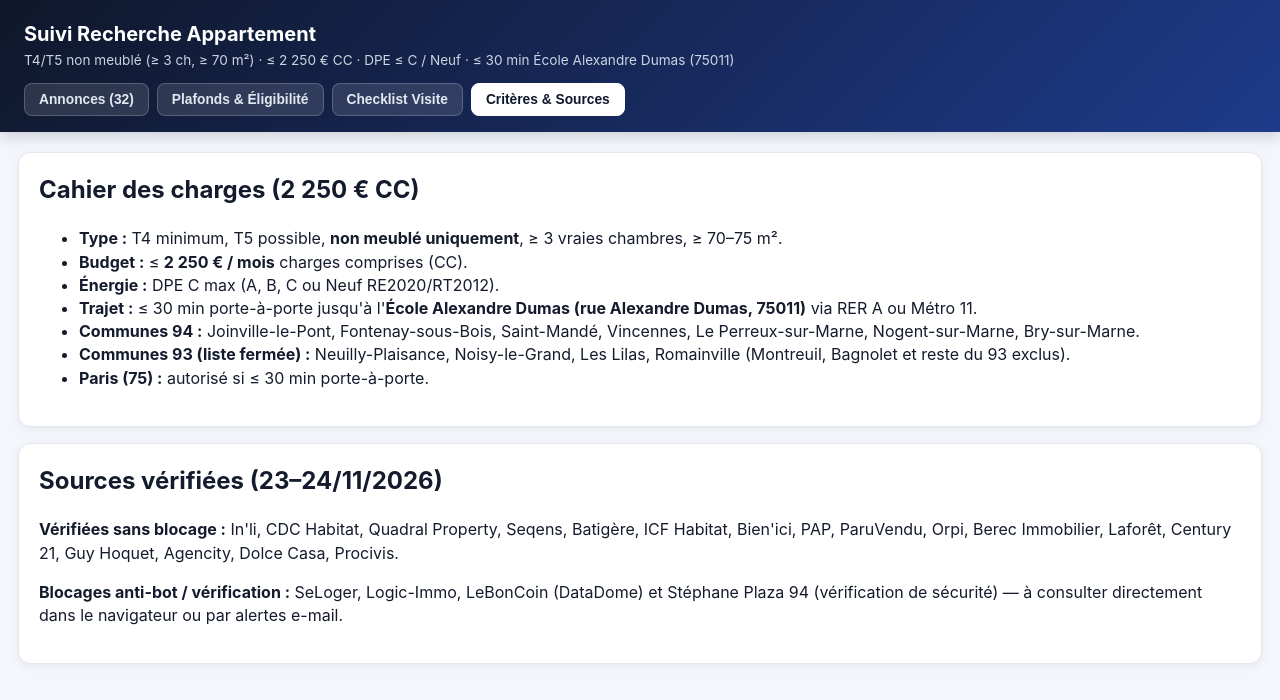
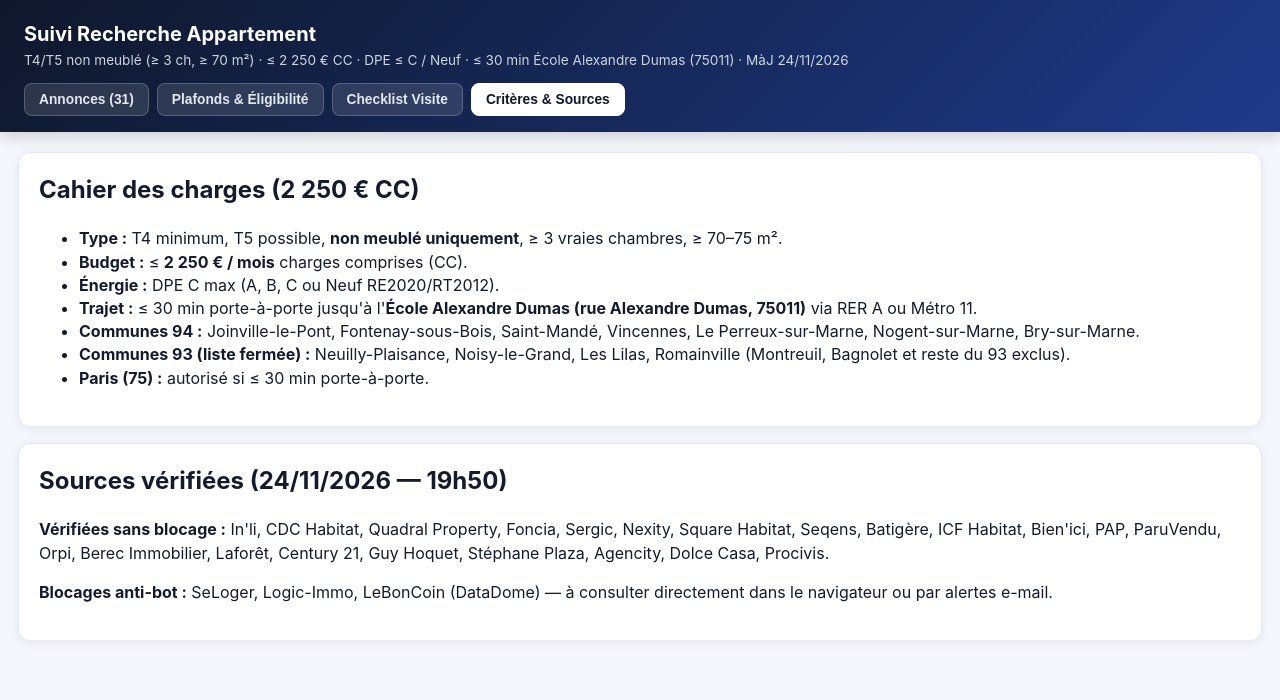
Before and after one commit to vincenzorpg/Logement, a plain HTML site: page index.html in a window 1280 px wide. Both pictures are taken after a click on the button "Critères & Sources". Drawn offline with Linux system fonts and the light colour scheme.

Commit message:
Update listings 24/11: add IN'LI Romainville, mark Quadral Fontenay removed, verify market status

```diff
--- a/index.html
+++ b/index.html
@@ -98,7 +98,7 @@
     <div class="header-inner">
       <div>
         <h1>Suivi Recherche Appartement</h1>
-        <div class="subtitle">T4/T5 non meublé (≥ 3 ch, ≥ 70 m²) · ≤ 2 250 € CC · DPE ≤ C / Neuf · ≤ 30 min École Alexandre Dumas (75011)</div>
+        <div class="subtitle">T4/T5 non meublé (≥ 3 ch, ≥ 70 m²) · ≤ 2 250 € CC · DPE ≤ C / Neuf · ≤ 30 min École Alexandre Dumas (75011) · MàJ 24/11/2026</div>
       </div>
       <div class="tabs">
         <button class="tab-btn active" onclick="switchTab('annonces', this)">Annonces (<span id="tab-count">0</span>)</button>
@@ -265,9 +265,9 @@
         </ul>
       </div>
       <div class="panel">
-        <h2 style="margin-top:0">Sources vérifiées (23–24/11/2026)</h2>
-        <p><strong>Vérifiées sans blocage :</strong> In'li, CDC Habitat, Quadral Property, Seqens, Batigère, ICF Habitat, Bien'ici, PAP, ParuVendu, Orpi, Berec Immobilier, Laforêt, Century 21, Guy Hoquet, Agencity, Dolce Casa, Procivis.</p>
-        <p><strong>Blocages anti-bot / vérification :</strong> SeLoger, Logic-Immo, LeBonCoin (DataDome) et Stéphane Plaza 94 (vérification de sécurité) — à consulter directement dans le navigateur ou par alertes e-mail.</p>
+        <h2 style="margin-top:0">Sources vérifiées (24/11/2026 — 19h50)</h2>
+        <p><strong>Vérifiées sans blocage :</strong> In'li, CDC Habitat, Quadral Property, Foncia, Sergic, Nexity, Square Habitat, Seqens, Batigère, ICF Habitat, Bien'ici, PAP, ParuVendu, Orpi, Berec Immobilier, Laforêt, Century 21, Guy Hoquet, Stéphane Plaza, Agencity, Dolce Casa, Procivis.</p>
+        <p><strong>Blocages anti-bot :</strong> SeLoger, Logic-Immo, LeBonCoin (DataDome) — à consulter directement dans le navigateur ou par alertes e-mail.</p>
       </div>
     </section>
   </main>
@@ -291,14 +291,15 @@
       { id: "cdc-1365065", prio: "1 - Top", status: "À vérifier (plafond LLI)", regime: "LLI (plafond 4 pers.)", regimeType: "plafond", city: "Joinville-le-Pont (94340)", addr: "5 Allée Mme Gisèle Halimi (Rue de Paris)", trajet: "2 min RER A · ~22-25 min porte-à-porte", bien: "T4 · 92 m² · 3 ch · 3e asc.", atouts: "Balcon & parking/cave selon lot · LLI", rent: 2030, fee: 0, dpe: "Neuf 2027", dpeOk: true, dispo: "Mars 2027", contact: "CDC Habitat (1365065)", url: "https://www.cdc-habitat.fr/annonces-immobilieres/location/ile-de-france/val-de-marne/joinville-le-pont/1365065", action: "Même plafond LLI qu'In'li (4 pers. requis : 103 727 €)", msgKey: "plafond" },
       { id: "cdc-1365500", prio: "1 - Top", status: "À vérifier (plafond LLI)", regime: "LLI (plafond 4 pers.)", regimeType: "plafond", city: "Joinville-le-Pont (94340)", addr: "5 Allée Mme Gisèle Halimi (Rue de Paris)", trajet: "2 min RER A · ~22-25 min porte-à-porte", bien: "T4 · 88 m² · 3 ch · 3e asc.", atouts: "Balcon & parking/cave selon lot · LLI", rent: 1949, fee: 0, dpe: "Neuf 2027", dpeOk: true, dispo: "Mars 2027", contact: "CDC Habitat (1365500)", url: "https://www.cdc-habitat.fr/annonces-immobilieres/location/ile-de-france/val-de-marne/joinville-le-pont/1365500", action: "Même plafond LLI qu'In'li (4 pers. requis : 103 727 €)", msgKey: "plafond" },
       { id: "cdc-1365341", prio: "1 - Top", status: "À vérifier (plafond LLI)", regime: "LLI (plafond 4 pers.)", regimeType: "plafond", city: "Joinville-le-Pont (94340)", addr: "6 Allée Mme Gisèle Halimi (Rue de Paris)", trajet: "2 min RER A · ~22-25 min porte-à-porte", bien: "T4 · 82 m² · 3 ch · 1er asc.", atouts: "Balcon & parking/cave selon lot · LLI", rent: 1797, fee: 0, dpe: "Neuf 2027", dpeOk: true, dispo: "Mars 2027", contact: "CDC Habitat (1365341)", url: "https://www.cdc-habitat.fr/annonces-immobilieres/location/ile-de-france/val-de-marne/joinville-le-pont/1365341", action: "Même plafond LLI qu'In'li (4 pers. requis : 103 727 €)", msgKey: "plafond" },
-      { id: "quad-fontenay", prio: "1 - Top", status: "Contacté 22/11", regime: "Pinel (plafond 4 pers.)", regimeType: "plafond", city: "Fontenay-sous-Bois (94120)", addr: "Hôtel de Ville / Fontenay Village", trajet: "10 min RER A/E · ~26-29 min porte-à-porte", bien: "Duplex T4 · 82,6 m² · 3 ch · 3e asc.", atouts: "Terrasse · Parking · Coll. gaz · Pinel 2024", rent: 1551, fee: 1239, dpe: "C", dpeOk: true, dispo: "Immédiate", contact: "Quadral Property Paris", url: "https://www.quadral.fr/location?propertyTypology=T4&_page=4&id=fe49b79b-9482-43c6-b61d-4b870d4b5510", action: "Loi Pinel : vérifier prise en compte des 2 enfants", msgKey: "plafond" },
+      { id: "inli-romainville", prio: "1 - Top", status: "À vérifier (plafond LLI)", regime: "LLI (plafond 4 pers.)", regimeType: "plafond", city: "Romainville (93230)", addr: "Proche M11 Romainville-Carnot", trajet: "Métro L11 Romainville-Carnot · ≤ 30 min", bien: "T4 · 81,46 m² · 3 ch · 4e asc.", atouts: "Terrasse · Cave · Gardien · Coll. · 0 € frais", rent: 1616, fee: 0, dpe: "C", dpeOk: true, dispo: "À préciser", contact: "IN'LI (PRV-332957)", url: "https://www.inli.fr/location-appartement-romainville-93230/PRV-332957", action: "Nouveau 24/11 · Soumis aux plafonds In'li (Zone A bis)", msgKey: "plafond" },
+      { id: "quad-fontenay", prio: "Écarté", status: "Écarté", regime: "Pinel (plafond 4 pers.)", regimeType: "plafond", city: "Fontenay-sous-Bois (94120)", addr: "Hôtel de Ville / Fontenay Village", trajet: "10 min RER A/E · ~26-29 min porte-à-porte", bien: "Duplex T4 · 82,6 m² · 3 ch · 3e asc.", atouts: "Terrasse · Parking · Coll. gaz · Pinel 2024", rent: 1551, fee: 1239, dpe: "C", dpeOk: true, dispo: "Hors ligne", contact: "Quadral Property Paris", url: "", action: "Retiré / hors ligne (404 le 24/11)", msgKey: "plafond" },
       { id: "inli-paris18", prio: "1 - Top", status: "À vérifier (plafond LLI)", regime: "LLI (plafond 4 pers.)", regimeType: "plafond", city: "Paris 18e (75018)", addr: "Marx Dormoy / Simplon", trajet: "M4/M12 + M2 direct · ~25-30 min porte-à-porte", bien: "T4 · 70,6 m² · 3 ch · 7e asc.", atouts: "Loggia Sud · Coll. gaz · LLI", rent: 1612, fee: 0, dpe: "C", dpeOk: true, dispo: "Immédiate", contact: "IN'LI (PRV-379602)", url: "https://www.inli.fr/location-appartement-paris-18eme-75018/PRV-379602", action: "Soumis aux plafonds In'li (Zone A bis)", msgKey: "plafond" },
 
       { id: "inli-387388", prio: "2 - À voir", status: "À vérifier (plafond LLI)", regime: "LLI Zone A (95,4 k€)", regimeType: "plafond", city: "Noisy-le-Grand (93160)", addr: "7 av. Montaigne", trajet: "3 min RER A Mont d'Est · ~28-32 min", bien: "T4 · 81,3 m² · 3 ch · 2e asc.", atouts: "Loggia 16 m² · 2 parkings · Cave · LLI", rent: 1569, fee: 0, dpe: "C (Neuf 2027)", dpeOk: true, dispo: "Janvier 2027", contact: "IN'LI (PRV-387388)", url: "https://www.inli.fr/location-appartement-noisy-le-grand-93160/PRV-387388", action: "Plafond Zone A (4 pers. = 95 427 € · 3 pers. = 79 666 €)", msgKey: "plafond" },
       { id: "inli-387394", prio: "2 - À voir", status: "À vérifier (plafond LLI)", regime: "LLI Zone A (95,4 k€)", regimeType: "plafond", city: "Noisy-le-Grand (93160)", addr: "7 av. Montaigne", trajet: "3 min RER A Mont d'Est · ~28-32 min", bien: "T4 · 83,15 m² · 3 ch · 4e asc.", atouts: "Loggia 16 m² · 2 parkings · Cave · LLI", rent: 1595, fee: 0, dpe: "C (Neuf 2027)", dpeOk: true, dispo: "Janvier 2027", contact: "IN'LI (PRV-387394)", url: "https://www.inli.fr/location-appartement-noisy-le-grand-93160/PRV-387394", action: "Plafond Zone A (4 pers. requis)", msgKey: "plafond" },
       { id: "inli-387398", prio: "2 - À voir", status: "À vérifier (plafond LLI)", regime: "LLI Zone A (95,4 k€)", regimeType: "plafond", city: "Noisy-le-Grand (93160)", addr: "7 av. Montaigne", trajet: "3 min RER A Mont d'Est · ~28-32 min", bien: "T4 · 83,55 m² · 3 ch · 5e asc.", atouts: "Loggia 16 m² · 2 parkings · Cave · LLI", rent: 1601, fee: 0, dpe: "C (Neuf 2027)", dpeOk: true, dispo: "Janvier 2027", contact: "IN'LI (PRV-387398)", url: "https://www.inli.fr/location-appartement-noisy-le-grand-93160/PRV-387398", action: "Plafond Zone A (4 pers. requis)", msgKey: "plafond" },
       { id: "inli-387371", prio: "2 - À voir", status: "À vérifier (plafond LLI)", regime: "LLI Zone A (95,4 k€)", regimeType: "plafond", city: "Noisy-le-Grand (93160)", addr: "7 av. Montaigne", trajet: "3 min RER A Mont d'Est · ~28-32 min", bien: "T4 · 84,46 m² · 3 ch · 4e asc.", atouts: "Loggia 16 m² · 2 parkings · Cave · LLI", rent: 1613, fee: 0, dpe: "C (Neuf 2027)", dpeOk: true, dispo: "Janvier 2027", contact: "IN'LI (PRV-387371)", url: "https://www.inli.fr/location-appartement-noisy-le-grand-93160/PRV-387371", action: "Plafond Zone A (4 pers. requis)", msgKey: "plafond" },
-      { id: "inli-387402", prio: "2 - À voir", status: "À vérifier (plafond LLI)", regime: "LLI Zone A (95,4 k€)", regimeType: "plafond", city: "Noisy-le-Grand (93160)", addr: "7 av. Montaigne", trajet: "3 min RER A Mont d'Est · ~28-32 min", bien: "T4 · 89,45 m² · 3 ch · 6e asc.", atouts: "Loggia 16 m² · Séjour 38 m² · 2 parkings · Cave", rent: 1683, fee: 0, dpe: "C (Neuf 2027)", dpeOk: true, dispo: "Janvier 2027", contact: "IN'LI (PRV-387402)", url: "https://www.inli.fr/location-appartement-noisy-le-grand-93160/PRV-387402", action: "Plafond Zone A (4 pers. requis)", msgKey: "plafond" },
+      { id: "inli-387402", prio: "Écarté", status: "Écarté", regime: "LLI Zone A (95,4 k€)", regimeType: "plafond", city: "Noisy-le-Grand (93160)", addr: "7 av. Montaigne", trajet: "3 min RER A Mont d'Est · ~28-32 min", bien: "T4 · 89,45 m² · 3 ch · 6e asc.", atouts: "Loggia 16 m² · Séjour 38 m² · 2 parkings · Cave", rent: 1683, fee: 0, dpe: "C (Neuf 2027)", dpeOk: true, dispo: "Hors ligne", contact: "IN'LI (PRV-387402)", url: "", action: "Non listé le 24/11", msgKey: "plafond" },
       { id: "inli-387406", prio: "2 - À voir", status: "À vérifier (plafond LLI)", regime: "LLI Zone A (95,4 k€)", regimeType: "plafond", city: "Noisy-le-Grand (93160)", addr: "7 av. Montaigne", trajet: "3 min RER A Mont d'Est · ~28-32 min", bien: "T4 · 89,45 m² · 3 ch · 7e asc.", atouts: "Loggia 16 m² · Séjour 38 m² · 2 parkings · Cave", rent: 1683, fee: 0, dpe: "C (Neuf 2027)", dpeOk: true, dispo: "Janvier 2027", contact: "IN'LI (PRV-387406)", url: "https://www.inli.fr/location-appartement-noisy-le-grand-93160/PRV-387406", action: "Plafond Zone A (4 pers. requis)", msgKey: "plafond" },
       { id: "inli-387410", prio: "2 - À voir", status: "À vérifier (plafond LLI)", regime: "LLI Zone A (95,4 k€)", regimeType: "plafond", city: "Noisy-le-Grand (93160)", addr: "7 av. Montaigne", trajet: "3 min RER A Mont d'Est · ~28-32 min", bien: "T4 · 89,45 m² · 3 ch · 8e asc.", atouts: "Loggia 16 m² · Séjour 38 m² · 2 parkings · Cave", rent: 1683, fee: 0, dpe: "C (Neuf 2027)", dpeOk: true, dispo: "Janvier 2027", contact: "IN'LI (PRV-387410)", url: "https://www.inli.fr/location-appartement-noisy-le-grand-93160/PRV-387410", action: "Plafond Zone A (4 pers. requis)", msgKey: "plafond" },
       { id: "inli-387386", prio: "2 - À voir", status: "À vérifier (plafond LLI)", regime: "LLI Zone A (95,4 k€)", regimeType: "plafond", city: "Noisy-le-Grand (93160)", addr: "7 av. Montaigne", trajet: "3 min RER A Mont d'Est · ~28-32 min", bien: "T4 · 91,2 m² · 3 ch · 8e asc.", atouts: "Loggia 15 m² · 2 parkings · Cave · LLI", rent: 1707, fee: 0, dpe: "C (Neuf 2027)", dpeOk: true, dispo: "Janvier 2027", contact: "IN'LI (PRV-387386)", url: "https://www.inli.fr/location-appartement-noisy-le-grand-93160/PRV-387386", action: "Plafond Zone A (4 pers. requis)", msgKey: "plafond" },
```
